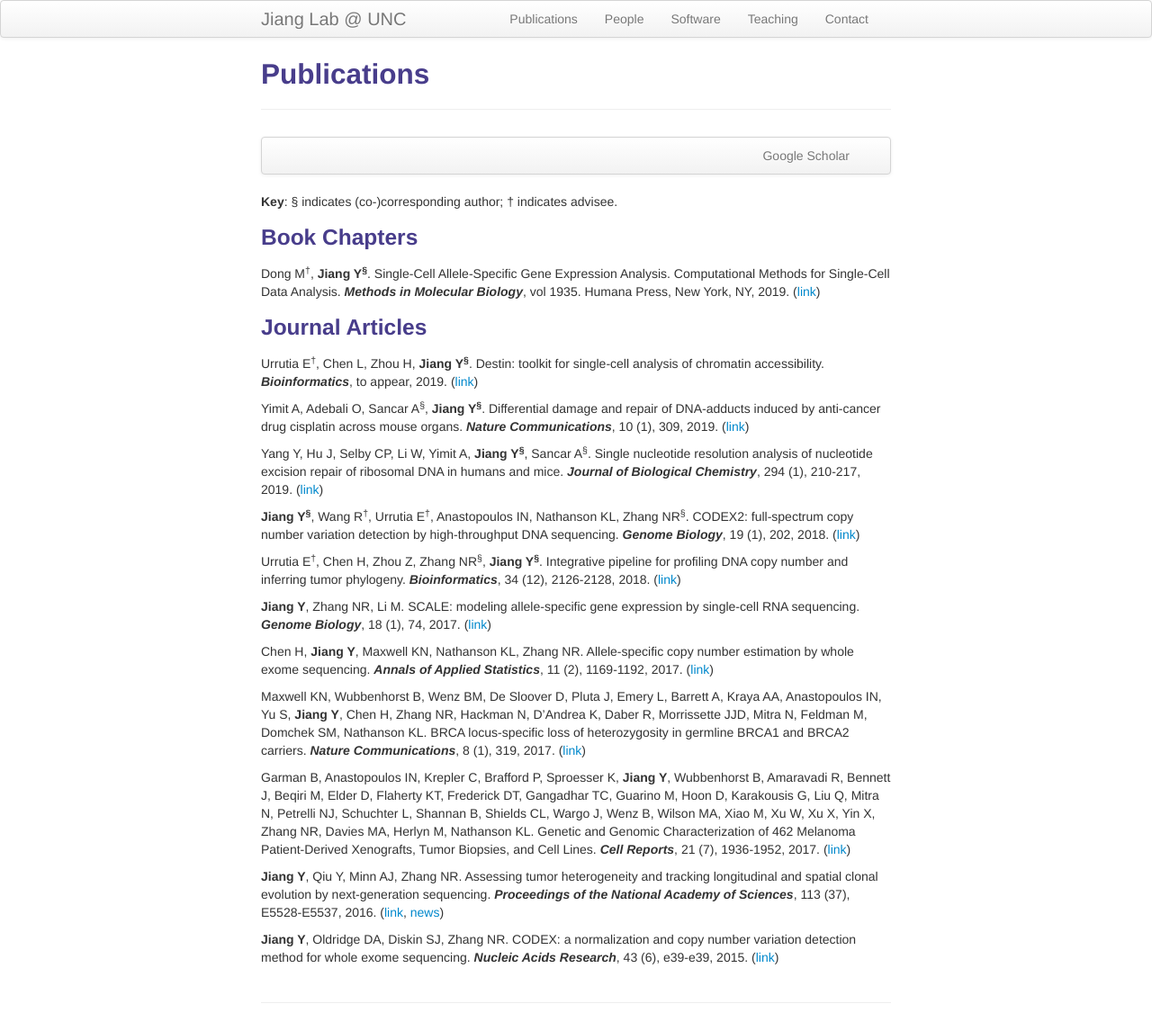
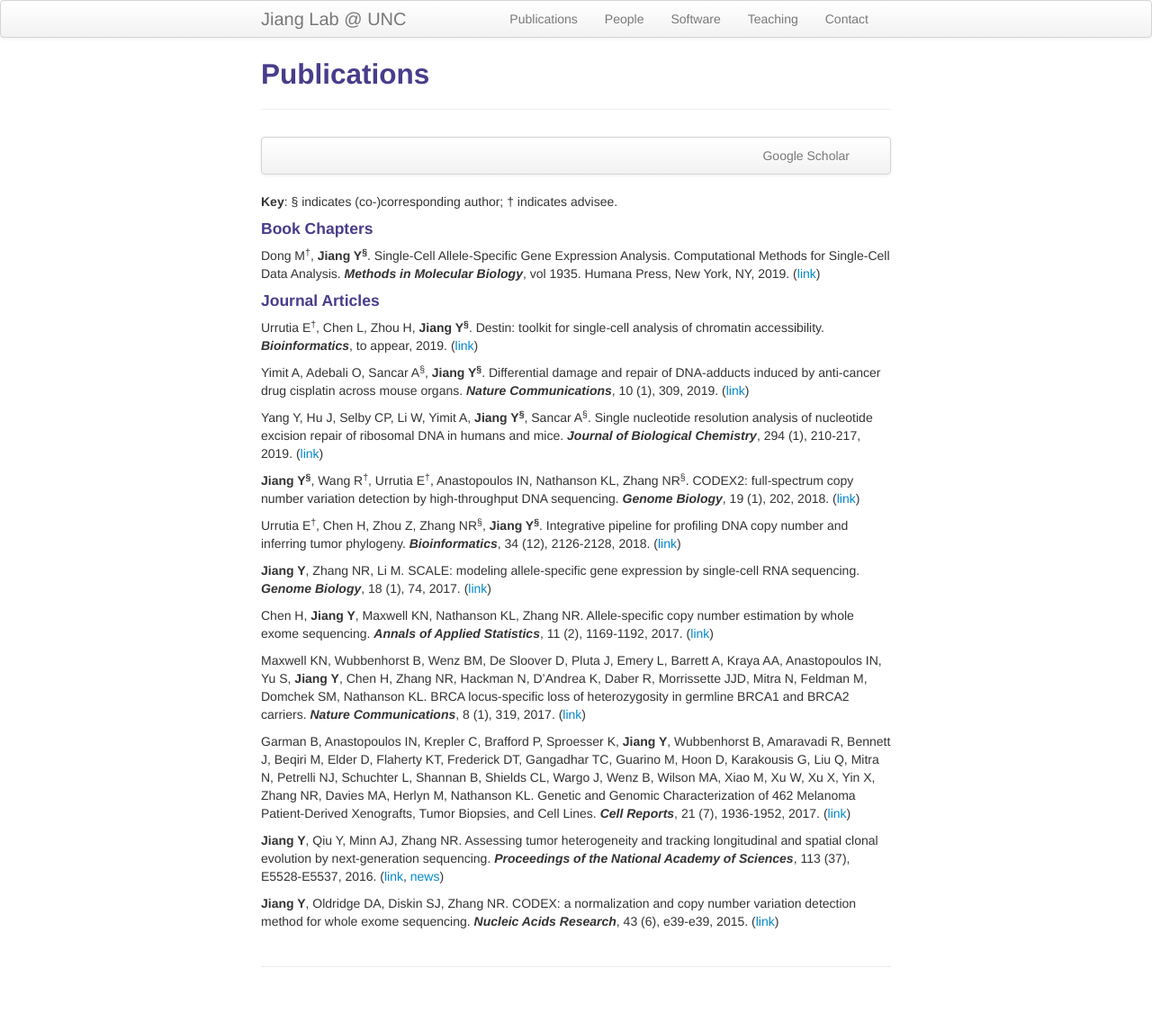
Before and after one commit to yuchaojiang/yuchaojiang.github.io, a Jekyll site: the page built from pages/pubs.md, in a window 1280 px wide. Shown: the whole page at 90% size. Built offline with Jekyll 4.4.1, drawn with Linux system fonts in a browser that asks for light colours; after the commit the page ends 1106 px from its top, so only the background shows below that.

Commit message:
Update pubs.md

```diff
--- a/pages/pubs.md
+++ b/pages/pubs.md
@@ -14,11 +14,11 @@ description: Yuchao Jiang's publications
 
 **Key**: &sect; indicates (co-)corresponding author; &dagger; indicates advisee.
 
-### Book Chapters
+#### Book Chapters
 
 Dong M<sup>&dagger;</sup>, **Jiang Y<sup>&sect;</sup>**. Single-Cell Allele-Specific Gene Expression Analysis. Computational Methods for Single-Cell Data Analysis. ***Methods in Molecular Biology***, vol 1935. Humana Press, New York, NY, 2019. ([link](https://link.springer.com/protocol/10.1007%2F978-1-4939-9057-3_11))
 
-### Journal Articles
+#### Journal Articles
 
 Urrutia E<sup>&dagger;</sup>, Chen L, Zhou H, **Jiang Y<sup>&sect;</sup>**. Destin: toolkit for single-cell analysis of chromatin accessibility. ***Bioinformatics***, to appear, 2019. ([link](http://biorxiv.org/cgi/content/short/461905v2))
 
```
